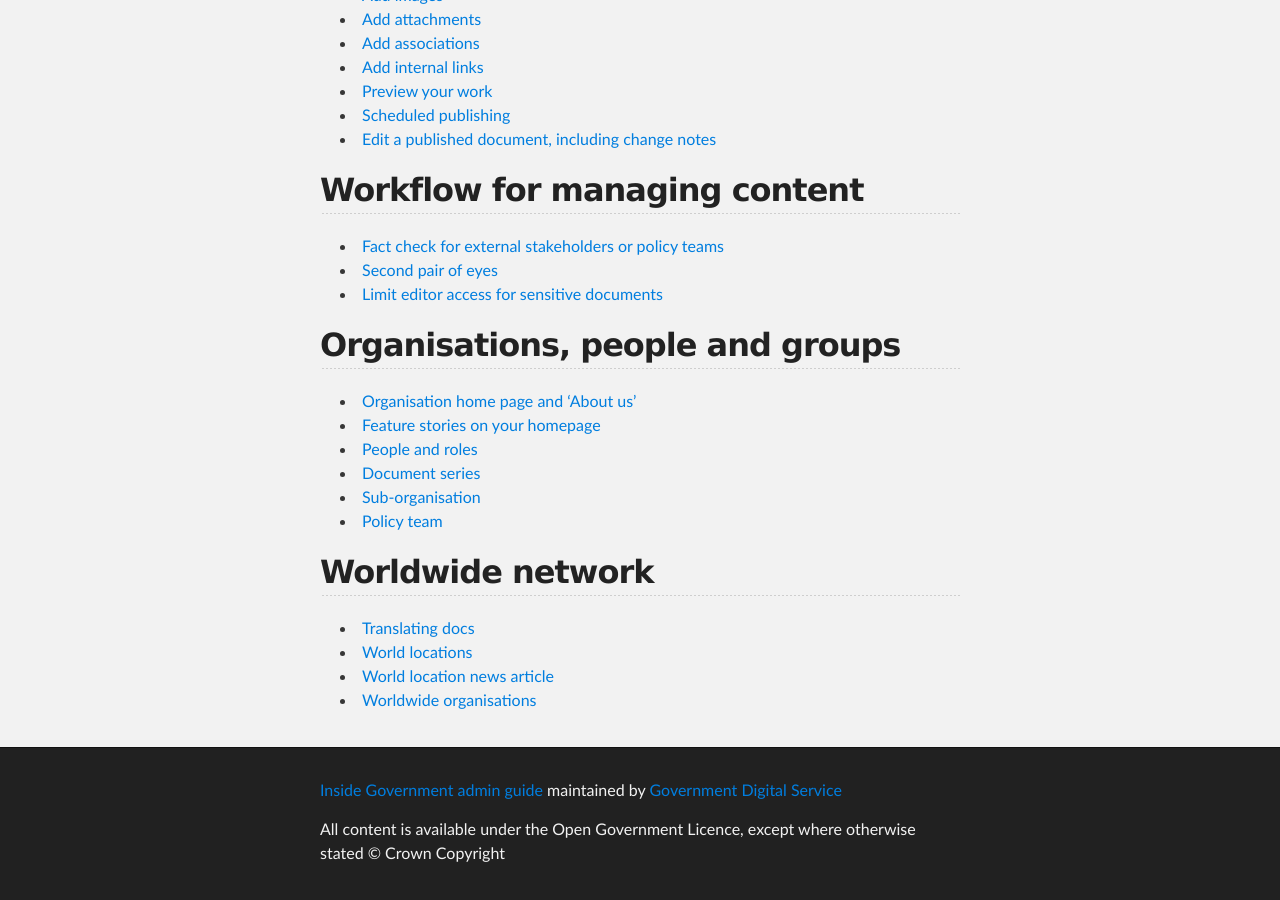
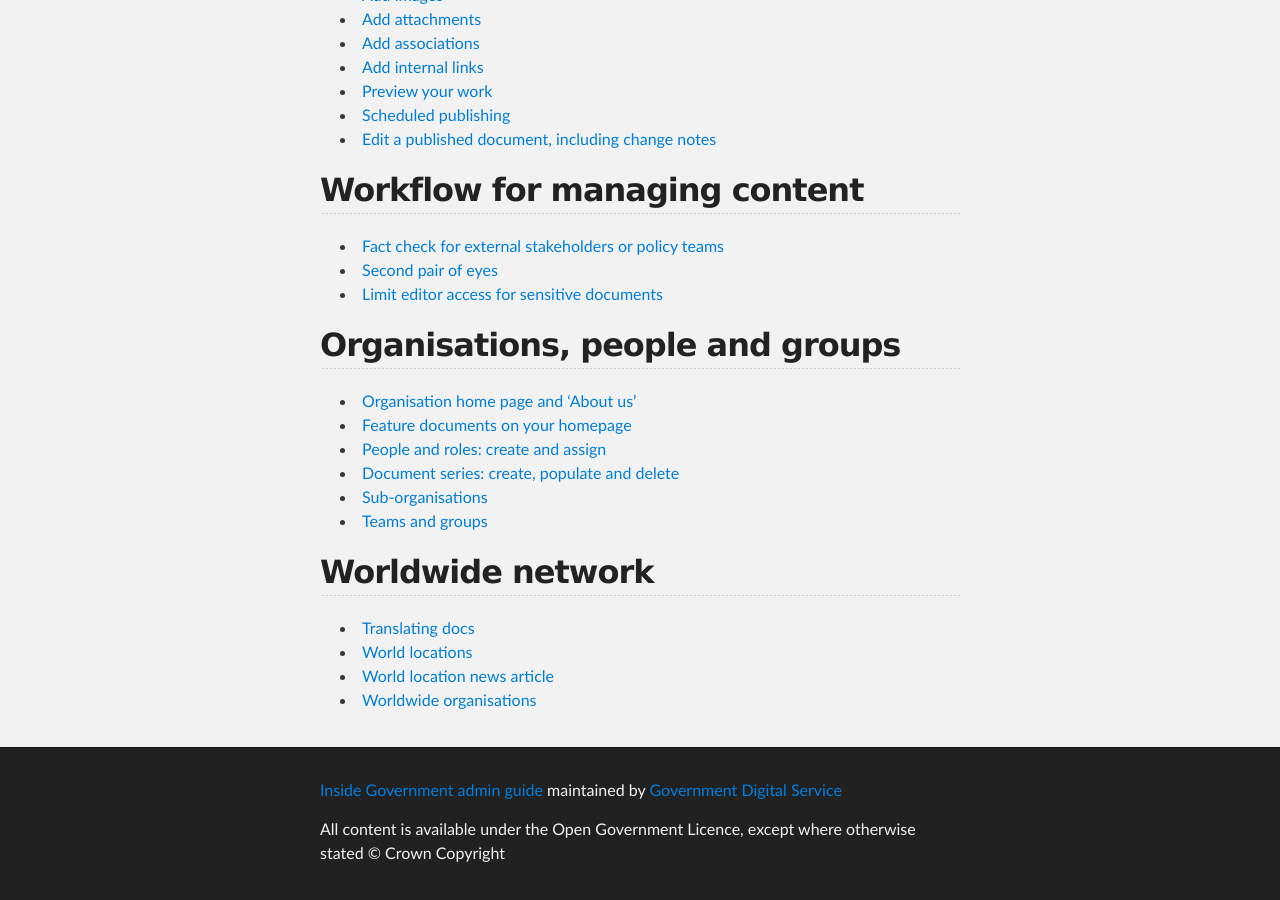
Before and after one commit to alphagov/inside-government-admin-guide, a Jekyll site: the page built from index.md, in a window 1280 px wide and 900 px high, scrolled down 778 px. Built offline with Jekyll 4.4.1, drawn with Linux system fonts in a browser that asks for light colours.

Commit message:
Update index.md

```diff
--- a/index.md
+++ b/index.md
@@ -36,12 +36,12 @@ title: Inside Government Admin Guide - Index
 
 
 ## Organisations, people and groups
-* [Organisation home page and 'About us'](organisations-groups/organisation-home-page.html)
-* [Feature stories on your homepage](organisations-groups/feature-stories-homepage.html)
-* [People and roles](organisations-groups/people-and-roles.html)
-* [Document series](organisations-groups/document-series.html)
-* [Sub-organisation](organisations-groups/sub-organisations.html)
-* [Policy team](organisations-groups/teams-and-groups.html)
+* [Organisation home page and ‘About us’](organisations-groups/organisation-home-page.html)
+* [Feature documents on your homepage](organisations-groups/feature-documents-homepage.html)
+* [People and roles: create and assign](organisations-groups/people-and-roles.html)
+* [Document series: create, populate and delete](organisations-groups/document-series.html)
+* [Sub-organisations](organisations-groups/sub-organisations.html)
+* [Teams and groups](organisations-groups/teams-groups.html)
 
 
 ## Worldwide network
```
